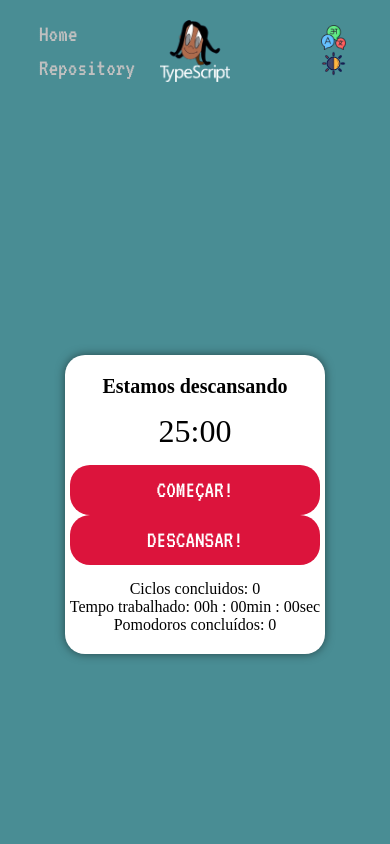
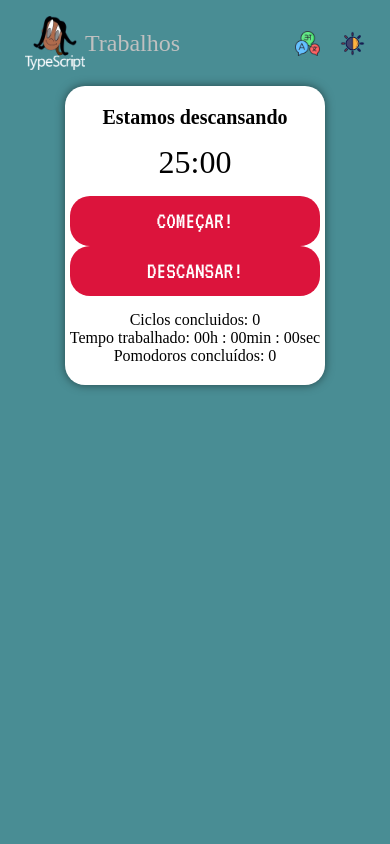
Before and after one commit to tdiascontato/vite-container, a React (Vite) app: page /pomodoro in a window 390 px wide. Shown: the top 844 px of the page. Built offline with nearby package versions, Linux system fonts and the light colour scheme.

Commit message:
Add files via upload

```diff
--- a/package.json
+++ b/package.json
@@ -10,8 +10,10 @@
     "preview": "vite preview"
   },
   "dependencies": {
+    "i18next": "^23.4.1",
     "react": "^18.2.0",
     "react-dom": "^18.2.0",
+    "react-i18next": "^13.0.3",
     "react-icons": "^4.10.1",
     "react-router-dom": "^6.14.2"
   },
--- a/src/App.tsx
+++ b/src/App.tsx
@@ -1,16 +1,39 @@
+import {useState} from 'react';
 import { Outlet } from 'react-router-dom';
-
+import { I18nextProvider } from 'react-i18next';
+import i18next from 'i18next';
+import global_pt from './translate/pt/global.json';
+import global_en from './translate/en/global.json';
 import Footer from './Components/footer';
 import NavBar from './Components/navbar';
 import './Styles/App.css';
 
 function App() {
 
+  const [language, setLanguage] = useState('pt');
+  const toggleLanguage = () => {
+    language === 'pt' ? setLanguage('en') : setLanguage('pt')
+  }
+
+  i18next.init({
+    interpolation: {escapeValue: false},
+    lng: `${language}`,
+    resources:{
+      pt: {
+        global: global_pt
+      },
+      en: {
+        global: global_en
+      }
+    }
+  })
+
   return (
+    <I18nextProvider i18n={i18next}>
     <div className="ContainerApp">
 
       <div className='NavBar'>
-        <NavBar />
+        <NavBar modeLanguage={toggleLanguage}/>
       </div>
       <div className='Outlet'>
         <Outlet/>
@@ -20,6 +43,7 @@ function App() {
       </div>
 
     </div>
+    </I18nextProvider>
   )
 }
 
--- a/src/Components/navbar.tsx
+++ b/src/Components/navbar.tsx
@@ -1,42 +1,26 @@
 import { Link } from 'react-router-dom';
+import { useTranslation } from 'react-i18next';
 
 import '../Styles/NavBar.css';
-import Wapp from '../Img/whatsapp.png';
 import Logo from '../Img/logo.png';
-import github from '../Img/github.png';
-import linkedin from '../Img/linkedin.png';
-import facebook from '../Img/facebook.png';
 import languages from '../Img/languages.png';
 import mode from '../Img/mode.png';
 
-export default function NavBar() {
+export default function NavBar({modeLanguage}) {
+  const {t} = useTranslation("global");
+
   return (
     <div className='NavBarContainer'>
       <ul className="Box-Menu">
-          <li><Link to ='https://tdiascontato.vercel.app/' className='link Home'>Home</Link></li>
-          <li><Link to ='https://tdiascontato.vercel.app/repository' className='link'>Repository</Link></li>
+        <li><Link to="/"><img src={Logo}  alt= 'Logo' className='Logo' /></Link></li>
+        <li><Link to ='https://tdiascontato.vercel.app/repository' className='link'>{t("NavBar.Works")}</Link></li>
       </ul>
 
-      <Link to="https://tdiascontato.vercel.app/"><img src={Logo}  alt= 'Logo' className='Logo' /></Link>
-
       <div className="RightSide">
-
-        <ul className="BoxSocial">
-            <li><Link to = "https://api.whatsapp.com/send?phone=5521990032507&text=Ol%C3%A1!%0AComo%20vai?" target="_blank">
-              <img src={Wapp} alt = 'Meu wahtsapp' /></Link></li>
-            <li><Link to = "http://www.github.com/tdiascontato" target="_blank">
-              <img src={github} alt = 'Meu github' /></Link></li>
-            <li><Link to = "http://www.linkedin.com/in/tdiascontato" target="_blank">
-              <img src={linkedin} alt = 'Meu Linkedin' /></Link></li>
-            <li><Link to = "http://www.facebook.com/aulascomtiago" target="_blank">
-              <img src={facebook} alt = 'Meu Facebook' /></Link></li>
-        </ul>
-
         <ul className="BoxCheats">
-            <li><img src={languages} alt = 'pt-br'/></li>
+            <li><img src={languages} onClick={modeLanguage} alt = 'pt-br'/></li>
             <li><img src={mode} alt = 'light-dark'/></li>
         </ul>
-
      </div>
     </div>
   )
--- a/src/Styles/App.css
+++ b/src/Styles/App.css
@@ -14,9 +14,7 @@
     background-color: rgb(73, 141, 148);
 }
 .NavBar, .Outlet, .Footer{
-    display: flex;
-    justify-content: center;
-    align-items: center;
+
     width: 100%;
 }
 .NavBar{
@@ -26,9 +24,7 @@
     min-height: 100vh;
 }
 .Footer{
-
     background: black;
-
 }
 @media(max-width: 700px){
 
--- a/src/Styles/Home.css
+++ b/src/Styles/Home.css
@@ -3,6 +3,7 @@
     height: 100%;
     display: flex;
     flex-direction: column;
+    margin: 100px auto;
 }
 
 .Works{
--- a/src/Styles/NavBar.css
+++ b/src/Styles/NavBar.css
@@ -1,18 +1,15 @@
 .NavBarContainer{
     display: grid;
-    width: 100%;
-    height: 100%;
-    grid-template-columns: 2fr 1fr 2fr;
-    margin: 0 10%;
-    margin-top: 5%;
-    justify-content: center;
-    align-items: center;
-    font-family: 'VT323', monospace;
+    grid-template-columns: 1fr 1fr;
+
+    margin: 15px 75px;
 }
 .Box-Menu{
     display: grid;
-    grid-template-columns: 1fr 1fr 1fr;
+    grid-template-columns: 1fr 1fr;
+    max-width: 50%;
     list-style-type: none;
+    place-items: center;
 }
 .Box-Menu .link{
     color: #c0c0c0;
@@ -21,79 +18,36 @@
     font-size: x-large;
     font-weight: 500;
 }
-.Box-Menu .link:hover{
-    color: white;
-}
-/*logo*/
 .Logo{
     display: flex;
-    margin: 0 auto;
-    width: 70px;
+    width: 60px;
     cursor: pointer;
   }
-/*part two*/
 .RightSide{
     display: flex;
-  align-items: end;
+    align-items: center;
     justify-content: right;
-  column-gap: 30%;
   }
   .RightSide img {
     cursor: pointer;
     height: 25px;
     width: 25px;
   }
-.BoxSocial, .BoxCheats{
+  .BoxCheats{
     list-style-type: none;
     display: flex;
-  gap: 20%;
+    gap: 20px;
   }
-@media(max-width: 930px){
+@media (max-width: 600px){
     .NavBarContainer{
-        grid-template-columns: 1fr 1fr 1fr;
-        grid-template-rows: auto auto;
-        justify-content: center;
+      margin: 15px 25px;
+    }
+    .Box-Menu{
       align-items: center;
     }
-    .Box-Menu {
-        width: auto;
-        grid-template-columns: 1fr 1fr;
-        gap: 10px;
-    }
     .Box-Menu .link{
+        text-align: center;
         font-size: x-large;
-    }
-    .Logo{
-        margin: auto;
-    }
-    .RightSide{
-        display: grid;
-        grid-template-columns: 1fr;
-        grid-template-rows: 1fr 1fr;
-        width: 100%;
-        margin: auto 5px;
-    }
-    .BoxSocial {
-        width: 100%;
-        grid-template-columns: 1fr 1fr 1fr 1fr;
-        row-gap: 10px;
-        justify-items: center;
-    }
-    .BoxCheats{
-        display: flex;
-        flex-direction: row-reverse;
+        -webkit-font-smoothing: antialiased !important;
     }
 }
-@media(max-width: 535px){
-    .BoxSocial{
-        display: none;
-    }
-    .Box-Menu, .BoxCheats{
-        display: flex;
-        flex-direction: column;
-    }
-    .RightSide{
-        display: flex;
-        justify-self: end;
-    }
-}
--- /dev/null
+++ b/src/translate/en/global.json
@@ -0,0 +1,10 @@
+{
+    "NavBar": {
+        "Home": "Home",
+        "Works": "Works"
+    },
+    "Home": {
+        "Title": "Hello! I'm Tiago, software developer.",
+        "Description": "I'm a math teacher and I've been studying Javascript, Node.js, React and Typescript for 1.5 years!"
+    }
+}
--- /dev/null
+++ b/src/translate/pt/global.json
@@ -0,0 +1,11 @@
+{
+    "NavBar": {
+        "Home": "Início",
+        "About": "Sobre",
+        "Works": "Trabalhos"
+    },
+    "Home": {
+        "Title": "Olá! Sou o Tiago, desenvolvedor de softwares.",
+        "Description": "Sou professor de matemática e estudo a 1.5 anos Node.js, Typescript, Nextjs e PHP!"
+    }
+}
```
Also changed, not shown: 1 other file (tests, documents, lock files or other folders). Lines whose indentation alone changed are shown as unchanged.
